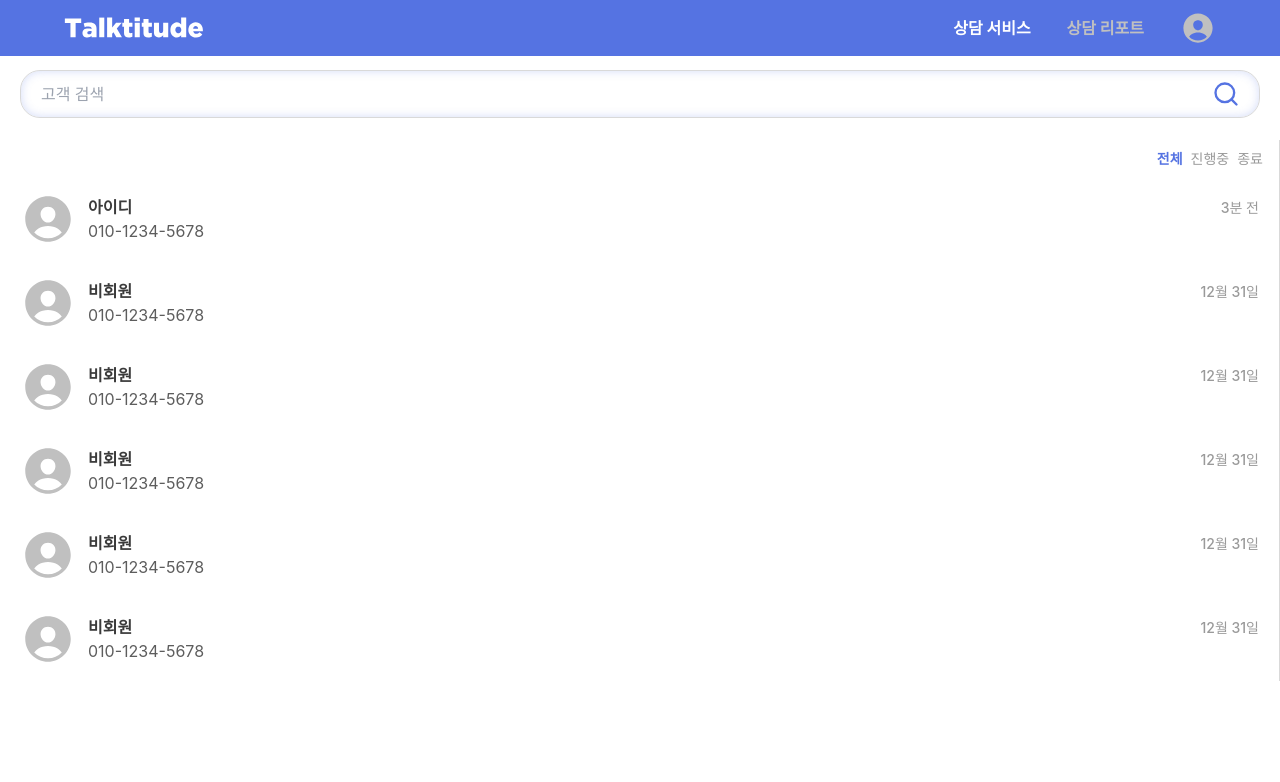
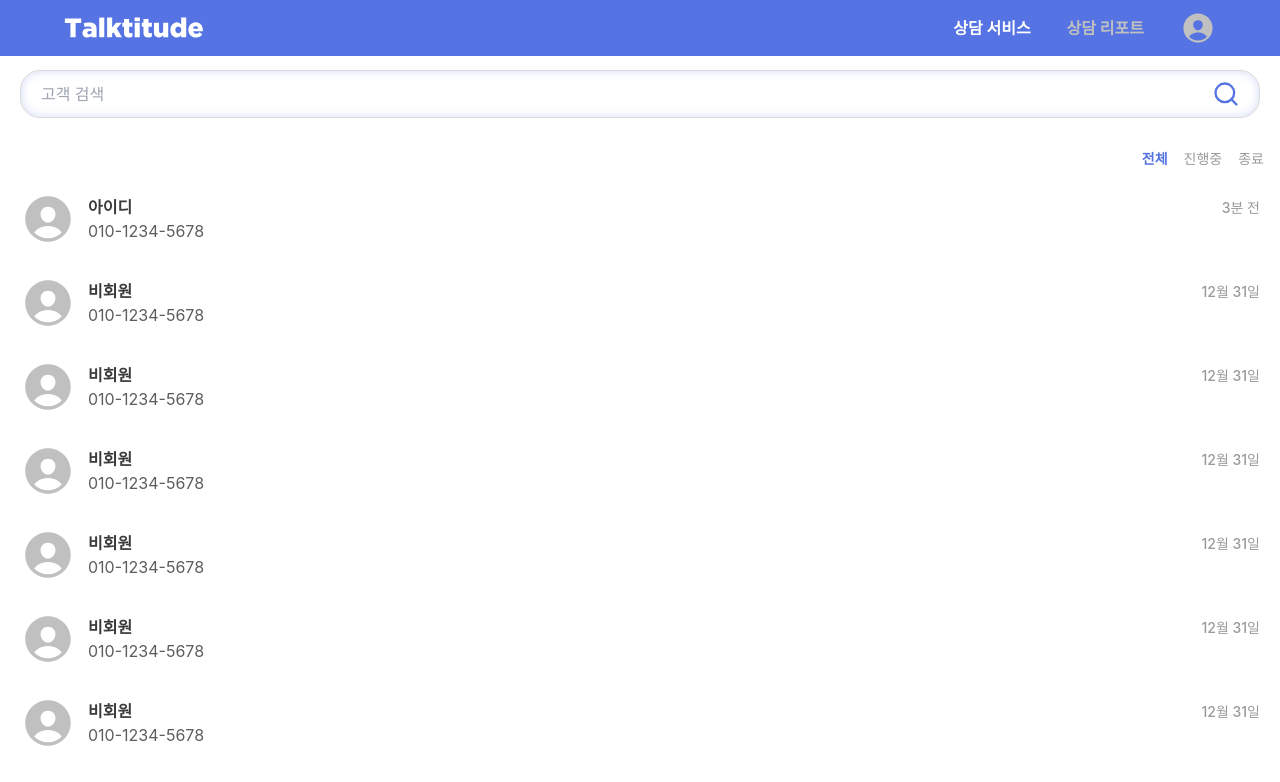
Before and after one commit to Talktitude/talktitude-agent-FE, a Next.js app: page /support in a window 1280 px wide. Shown: the top 782 px of the page. Built offline with nearby package versions, Linux system fonts and the light colour scheme; a web font is replaced by a local one.

Commit message:
chore: 상담 목록 목데이터 추가

```diff
--- a/src/components/support/ChatList.tsx
+++ b/src/components/support/ChatList.tsx
@@ -4,18 +4,25 @@ import React, { useState } from 'react';
 import type { ChatListItemType } from '@/types/support';
 import ContactItem from './ChatItem';
 
-const MOCJK_CHAT_LIST: ChatListItemType[] = [
+const MOCK_CHAT_LIST: ChatListItemType[] = [
   { chat_id: 1, name: '아이디', phone: '010-1234-5678', time: '3분 전' },
   { chat_id: 2, name: '비회원', phone: '010-1234-5678', time: '12월 31일' },
   { chat_id: 3, name: '비회원', phone: '010-1234-5678', time: '12월 31일' },
   { chat_id: 4, name: '비회원', phone: '010-1234-5678', time: '12월 31일' },
   { chat_id: 5, name: '비회원', phone: '010-1234-5678', time: '12월 31일' },
   { chat_id: 6, name: '비회원', phone: '010-1234-5678', time: '12월 31일' },
+  { chat_id: 7, name: '비회원', phone: '010-1234-5678', time: '12월 31일' },
+  { chat_id: 8, name: '비회원', phone: '010-1234-5678', time: '12월 31일' },
+  { chat_id: 9, name: '비회원', phone: '010-1234-5678', time: '12월 31일' },
+  { chat_id: 10, name: '비회원', phone: '010-1234-5678', time: '12월 31일' },
+  { chat_id: 11, name: '비회원', phone: '010-1234-5678', time: '12월 31일' },
+  { chat_id: 12, name: '비회원', phone: '010-1234-5678', time: '12월 31일' },
+  { chat_id: 13, name: '비회원', phone: '010-1234-5678', time: '12월 31일' },
 ];
 
 export default function ChatList() {
   const [selectedChat, setSelectedChat] = useState(-1);
-  const [chatListItems] = useState(MOCJK_CHAT_LIST);
+  const [chatListItems] = useState(MOCK_CHAT_LIST);
 
   const [filterOption, setFilterOption] = useState<
     'all' | 'ongoing' | 'completed'
@@ -36,8 +43,8 @@ export default function ChatList() {
   };
 
   return (
-    <div className="bg-white border-r border-lineGrey flex-1 flex-col">
-      <div className="px-4 py-2 flex justify-end gap-2 text-sm font-medium">
+    <div className="bg-white flex-1 flex-col">
+      <div className="px-4 py-2 flex justify-end gap-4 text-sm font-medium">
         {filterButtons.map((filter) => (
           <button
             key={filter.value}
```
